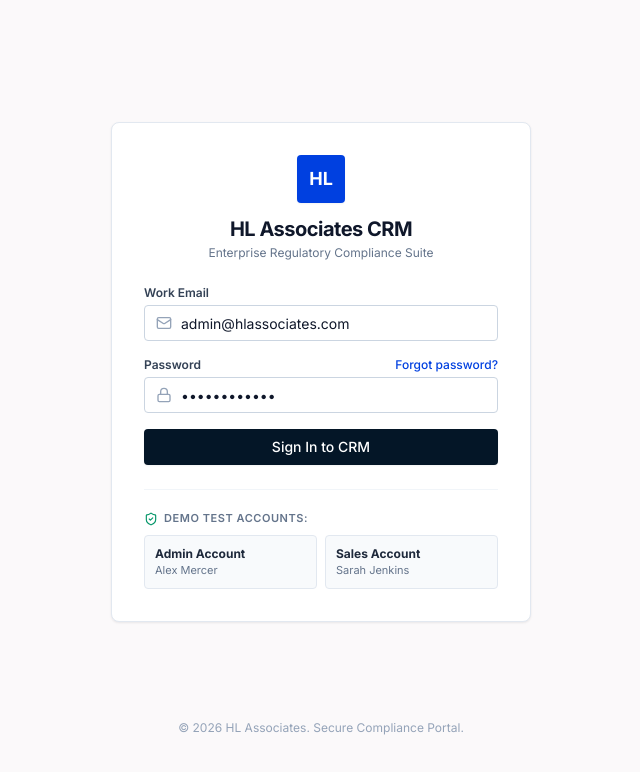
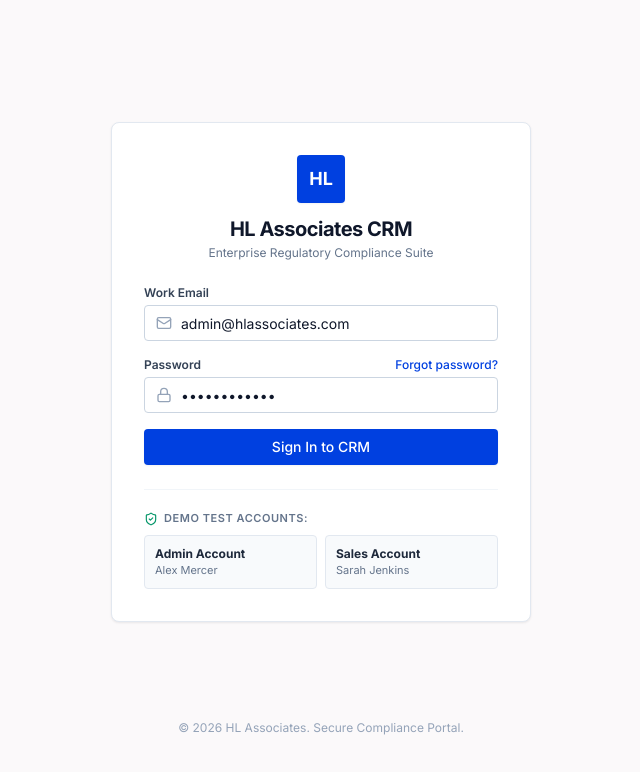
Before and after one commit to jigarsolanki0212/hl-associates-crm, a Next.js app: page /login in a window 1280 px wide. Shown: the top 772 px of the page, without its empty margins (319-959 px from the left). Built offline with nearby package versions, Linux system fonts and the light colour scheme.

Commit message:
style: unify button palette to strictly black/navy and blue across all pages

```diff
--- a/src/components/ui/Button.tsx
+++ b/src/components/ui/Button.tsx
@@ -14,11 +14,11 @@ export const Button = React.forwardRef<HTMLButtonElement, ButtonProps>(
       'inline-flex items-center justify-center font-medium transition-colors focus-visible:outline-none focus-visible:ring-2 focus-visible:ring-brand-focusBlue disabled:opacity-50 disabled:pointer-events-none rounded select-none cursor-pointer';
 
     const variants = {
-      primary: 'bg-brand-navy text-white hover:bg-brand-lightNavy active:bg-brand-dark shadow-sm',
+      primary: 'bg-[#0040e0] text-white hover:bg-[#0030b0] active:bg-[#002590] shadow-sm',
       secondary: 'border border-slate-300 bg-white text-slate-800 hover:bg-slate-50 hover:border-slate-400 active:bg-slate-100 shadow-sm',
-      outline: 'border border-brand-navy text-brand-navy bg-transparent hover:bg-surface-hover active:bg-blue-100',
-      tertiary: 'text-brand-navy hover:text-brand-blue hover:underline bg-transparent p-0',
-      destructive: 'bg-destructive text-white hover:bg-red-700 active:bg-red-800 shadow-sm',
+      outline: 'border border-[#0040e0] text-[#0040e0] bg-transparent hover:bg-blue-50 active:bg-blue-100',
+      tertiary: 'text-[#0040e0] hover:text-[#0030b0] hover:underline bg-transparent p-0',
+      destructive: 'bg-[#041627] text-white hover:bg-slate-800 active:bg-slate-900 shadow-sm',
       ghost: 'bg-transparent text-slate-700 hover:bg-slate-100 active:bg-slate-200',
     };
 
--- a/src/features/clients/components/ClientsView.tsx
+++ b/src/features/clients/components/ClientsView.tsx
@@ -204,7 +204,7 @@ export function ClientsView({ initialServices, initialUsers }: ClientsViewProps)
 
         <div className="flex items-center gap-2 sm:gap-2.5 w-full sm:w-auto">
           <Button onClick={handleExportExcel} variant="secondary" size="md" className="flex-1 sm:flex-initial">
-            <FileSpreadsheet className="w-4 h-4 mr-1.5 text-emerald-700" /> Export Excel
+            <FileSpreadsheet className="w-4 h-4 mr-1.5 text-[#0040e0]" /> Export Excel
           </Button>
           <Button onClick={() => setIsNewClientOpen(true)} variant="primary" size="md" className="flex-1 sm:flex-initial">
             <Plus className="w-4 h-4 mr-1.5" /> New Client
--- a/src/features/dashboard/components/DashboardView.tsx
+++ b/src/features/dashboard/components/DashboardView.tsx
@@ -161,7 +161,7 @@ export function DashboardView({ metrics }: DashboardViewProps) {
           </div>
 
           <Button onClick={handleExportExecutiveReport} variant="secondary" size="md" className="shrink-0">
-            <FileSpreadsheet className="w-4 h-4 mr-1.5 text-emerald-700" /> Export Excel (.xlsx)
+            <FileSpreadsheet className="w-4 h-4 mr-1.5 text-[#0040e0]" /> Export Excel (.xlsx)
           </Button>
         </div>
       </div>
@@ -495,7 +495,7 @@ export function DashboardView({ metrics }: DashboardViewProps) {
               </div>
 
               <Button onClick={handleExportProformas} variant="secondary" size="sm">
-                <FileSpreadsheet className="w-3.5 h-3.5 mr-1.5 text-emerald-700" /> Export Proformas (.xlsx)
+                <FileSpreadsheet className="w-3.5 h-3.5 mr-1.5 text-[#0040e0]" /> Export Proformas (.xlsx)
               </Button>
             </div>
 
--- a/src/features/inquiries/components/InquiriesView.tsx
+++ b/src/features/inquiries/components/InquiriesView.tsx
@@ -167,7 +167,7 @@ export function InquiriesView({ initialServices, initialUsers }: InquiriesViewPr
 
         <div className="flex items-center gap-2 w-full sm:w-auto">
           <Button onClick={handleExportExcel} variant="secondary" size="md" className="flex-1 sm:flex-initial">
-            <FileSpreadsheet className="w-4 h-4 mr-1.5 text-emerald-700" /> Export Excel
+            <FileSpreadsheet className="w-4 h-4 mr-1.5 text-[#0040e0]" /> Export Excel
           </Button>
           <Button onClick={() => setIsNewModalOpen(true)} variant="primary" size="md" className="flex-1 sm:flex-initial">
             <Plus className="w-4 h-4 mr-1.5" /> New Inquiry
--- a/src/features/inquiries/components/InquiryDetailView.tsx
+++ b/src/features/inquiries/components/InquiryDetailView.tsx
@@ -257,7 +257,7 @@ export function InquiryDetailView({ inquiry, services }: InquiryDetailProps) {
           {currentInquiry.status === 'CONVERTED' && currentInquiry.convertedClient && (
             <Link href={`/clients/${currentInquiry.convertedClient.id}`}>
               <Button variant="primary" size="md">
-                <CheckCircle2 className="w-4 h-4 mr-1.5 text-emerald-400" /> View Active Client
+                <CheckCircle2 className="w-4 h-4 mr-1.5 text-white" /> View Active Client
               </Button>
             </Link>
           )}
--- a/src/features/renewals/components/RenewalsView.tsx
+++ b/src/features/renewals/components/RenewalsView.tsx
@@ -225,7 +225,7 @@ export function RenewalsView({ initialServices }: RenewalsViewProps) {
 
         <div className="flex items-center gap-2 flex-wrap">
           <Button onClick={handleExportExcel} variant="secondary" size="md" className="flex-1 sm:flex-initial">
-            <FileSpreadsheet className="w-4 h-4 mr-1.5 text-emerald-700" /> Export Excel
+            <FileSpreadsheet className="w-4 h-4 mr-1.5 text-[#0040e0]" /> Export Excel
           </Button>
           <Button onClick={handleTriggerBackgroundJob} variant="primary" size="md" isLoading={isProcessing} className="flex-1 sm:flex-initial">
             <Play className="w-4 h-4 mr-1.5" /> Run Automated Scan
--- a/src/features/services/components/ServicesView.tsx
+++ b/src/features/services/components/ServicesView.tsx
@@ -289,9 +289,9 @@ export function ServicesView({ initialServices }: ServicesViewProps) {
                   title={service.isActive ? 'Disable Service' : 'Enable Service'}
                 >
                   {service.isActive ? (
-                    <Ban className="w-3.5 h-3.5 text-red-500" />
+                    <Ban className="w-3.5 h-3.5 text-slate-500" />
                   ) : (
-                    <Play className="w-3.5 h-3.5 text-emerald-600" />
+                    <Play className="w-3.5 h-3.5 text-[#0040e0]" />
                   )}
                 </Button>
               </div>
--- a/src/features/settings/components/SettingsView.tsx
+++ b/src/features/settings/components/SettingsView.tsx
@@ -486,7 +486,7 @@ export function SettingsView({ initialSettings, initialUsers, currentUserRole }:
                 size="sm"
                 onClick={handleSaveSettings}
                 isLoading={isSaving}
-                className="bg-emerald-600 hover:bg-emerald-700 text-white"
+                className="bg-[#0040e0] hover:bg-[#0030b0] text-white"
               >
                 <Save className="w-3.5 h-3.5 mr-1" /> Save All Changes
               </Button>
@@ -840,12 +840,12 @@ export function SettingsView({ initialSettings, initialUsers, currentUserRole }:
                       u.email === 'admin@hlassociates.com' ? 'opacity-85 cursor-default' : 'cursor-pointer'
                     } ${
                       u.isActive
-                        ? 'bg-emerald-50 text-emerald-700 border-emerald-200 hover:bg-emerald-100'
+                        ? 'bg-blue-50 text-[#0040e0] border-blue-200 hover:bg-blue-100'
                         : 'bg-slate-100 text-slate-600 border-slate-200 hover:bg-slate-200'
                     }`}
                     title={u.email === 'admin@hlassociates.com' ? 'Primary Admin account is always active' : 'Click to toggle user status'}
                   >
-                    {u.isActive ? <UserCheck className="w-3 h-3 text-emerald-600" /> : <UserX className="w-3 h-3 text-slate-500" />}
+                    {u.isActive ? <UserCheck className="w-3 h-3 text-[#0040e0]" /> : <UserX className="w-3 h-3 text-slate-500" />}
                     <span>{u.isActive ? 'Active' : 'Suspended'}</span>
                   </button>
 
@@ -899,7 +899,7 @@ export function SettingsView({ initialSettings, initialUsers, currentUserRole }:
                 variant="primary"
                 size="sm"
                 isLoading={isSaving}
-                className="bg-emerald-600 hover:bg-emerald-700 text-white"
+                className="bg-[#0040e0] hover:bg-[#0030b0] text-white"
               >
                 Save Settings Now
               </Button>
```
